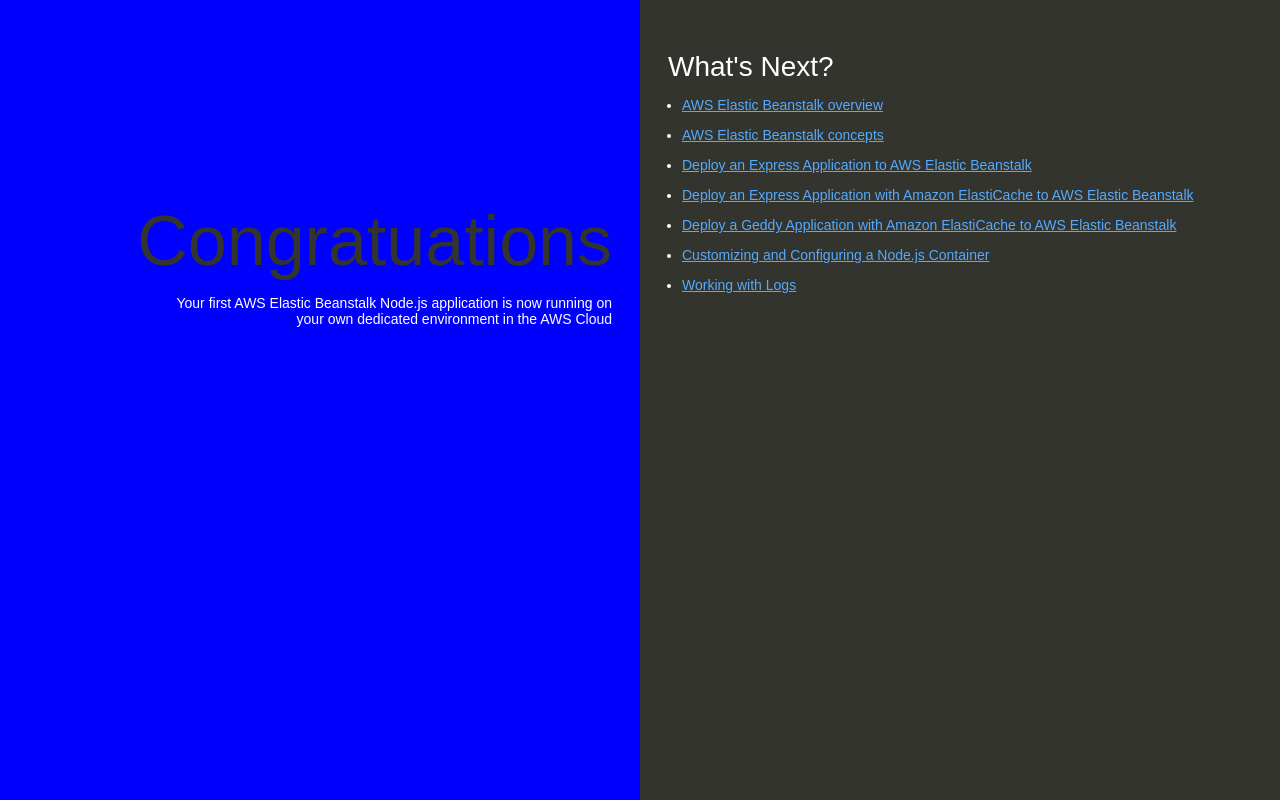
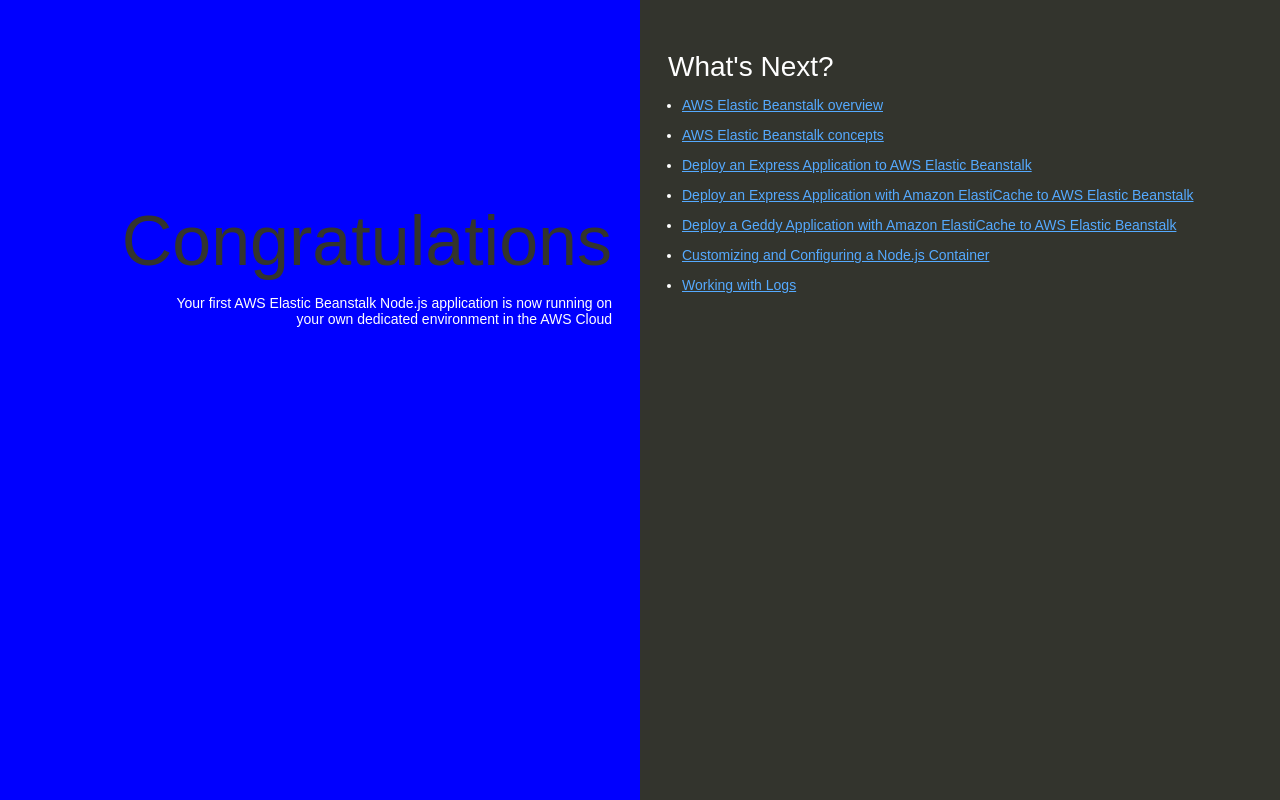
Before and after one commit to Naga-ganesh/my-nodeapp, a website: page index.html in a window 1280 px wide. Drawn offline with Linux system fonts and the light colour scheme.

Commit message:
Update index.html

```diff
--- a/index.html
+++ b/index.html
@@ -74,7 +74,7 @@
   </head>
   <body>
     <div class="textColumn">
-      <h1>Congratuations</h1>
+      <h1>Congratulations</h1>
       <p>Your first AWS Elastic Beanstalk Node.js application is now running on your own dedicated environment in the AWS Cloud</p>
     </div>
     <div class="linksColumn">
```
